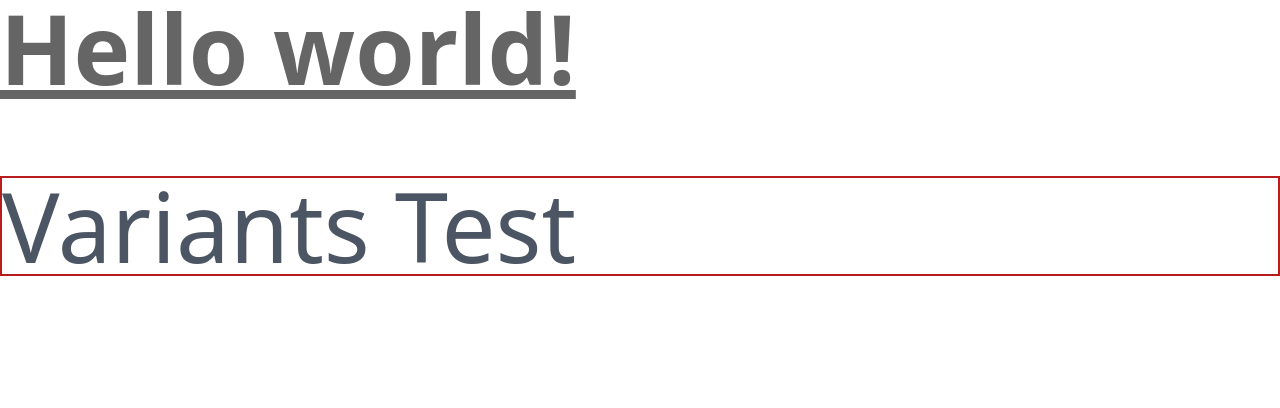
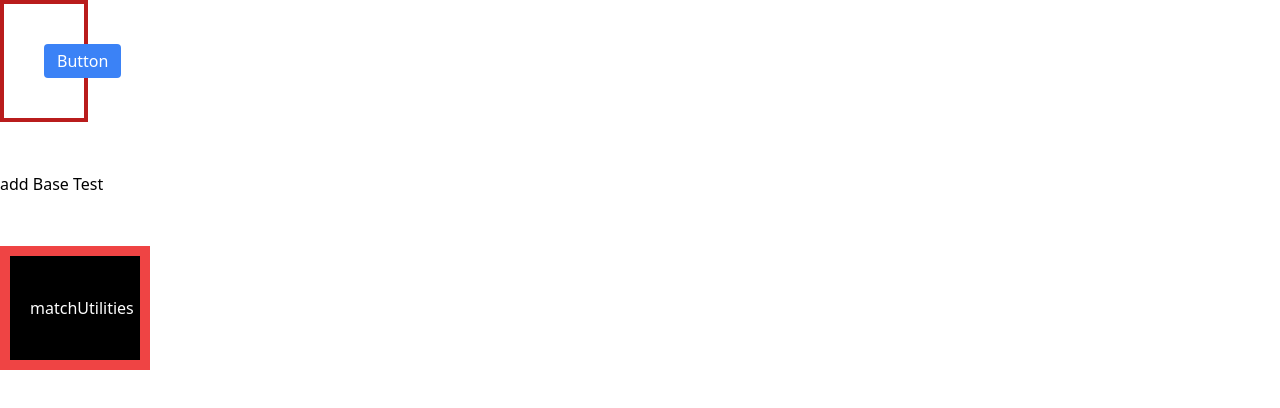
Before and after one commit to qwe852147/tailwind-practice, an Angular app: page / in a window 1280 px wide. Shown: the top 408 px of the page. Built offline with nearby package versions, Linux system fonts and the light colour scheme.

Commit message:
for example

```diff
--- a/src/app/app.component.css
+++ b/src/app/app.component.css
@@ -0,0 +1,3 @@
+.btn-container {
+  @apply border-4 border-black py-10 px-10 w-[200px] hover:border-red-700;
+}
--- a/src/app/app.component.html
+++ b/src/app/app.component.html
@@ -1,24 +1,24 @@
-<h1 class="text-8xl font-bold underline opacity-70">Hello world!</h1>
-<!-- <h1 class="bo-text-8xl bo-font-bold bo-underline bo-opacity-70">Hello world!</h1> -->
+<div class="border-4 border-black py-10 px-10 w-20 hover:border-red-700" >
+  <button
+    class="inline-block text-base text-center decoration-0 align-middle cursor-pointer select-none border rounded border-solid border-transparent py-1 px-3 bg-blue-500 text-white"
+  >
+    Button
+  </button>
+</div>
 
-<div
-  class="my-20 text-8xl border-solid border-2 text-gray-600 hover:border-dashed hover:text-red-500 border-red-700"
->
-  Variants Test
-</div>
-<!-- <div
-  class="my-20 text-8xl border-solid border-2 text-gray-600 hover_border-dashed hover_text-red-500 border-red-700"
->
-  Variants Test
+<!-- <div class="btn-container" >
+  <button
+    class="inline-block text-base text-center decoration-0 align-middle cursor-pointer select-none border rounded border-solid border-transparent py-1 px-3 bg-blue-500 text-white"
+  >
+    Button
+  </button>
 </div> -->
 
-<!-- <div>
-  <input
-    class="bomy-20 border-solid border-2 border-gray-700 focus:border-blue-600 hover:border-red-700"
-    value="Variants Order Test"
-  />
-</div> -->
 
-<!-- <button
-  class="inline-block text-base text-center decoration-0 align-middle cursor-pointer select-none border rounded border-solid border-transparent py-1 px-3 bg-blue-500 text-white"
->CorePlugin TEST</button> -->
+<!-- addBase && addUtilities Test -->
+<h1 class="my-[50px] hover:content-red">add Base Test</h1>
+
+<!-- matchUtilities && matchComponents Test -->
+<div class="py-10 px-5 w-[150px] bg-black text-white border-red-500 matchborderC-ten" >
+  <h1>matchUtilities</h1>
+</div>
--- a/tailwind.config.js
+++ b/tailwind.config.js
@@ -1,9 +1,17 @@
+const plugin = require("tailwindcss/plugin");
+
 module.exports = {
   content: ["./src/**/*.{html,ts}"],
   // prefix: 'bo-',
   // important: true,
   // separator:'_',
   theme: {
+    alternative: {
+      one: "1",
+      two: "2",
+      three: "3",
+      ten: "10",
+    },
     opacity: {
       10: "0.1",
       20: "0.2",
@@ -29,4 +37,50 @@ module.exports = {
   //   backgroundColor: false,
   //   textColor: false,
   // },
+  plugins: [
+    plugin(function ({
+      addUtilities,
+      matchUtilities,
+      addComponents,
+      matchComponents,
+      addBase,
+      theme,
+    }) {
+      addBase({
+        // add Default
+        // h1: { fontSize: theme("fontSize.2xl") },
+        // h2: { fontSize: theme("fontSize.xl") },
+        // h3: { fontSize: theme("fontSize.lg") },
+      });
+
+      addUtilities({
+        ".content-red": {
+          color: "red",
+        },
+        ".content-blue": {
+          color: "blue",
+        },
+      });
+
+      matchUtilities(
+        {
+          matchborderU: (value) => ({
+            borderWidth: value + "px",
+            borderColor: "blue",
+          }),
+        },
+        { values: theme("alternative") }
+      );
+
+      matchComponents(
+        {
+          matchborderC: (value) => ({
+            borderWidth: value + "px",
+            borderColor: "blue",
+          }),
+        },
+        { values: theme("alternative") }
+      );
+    }),
+  ],
 };
```
